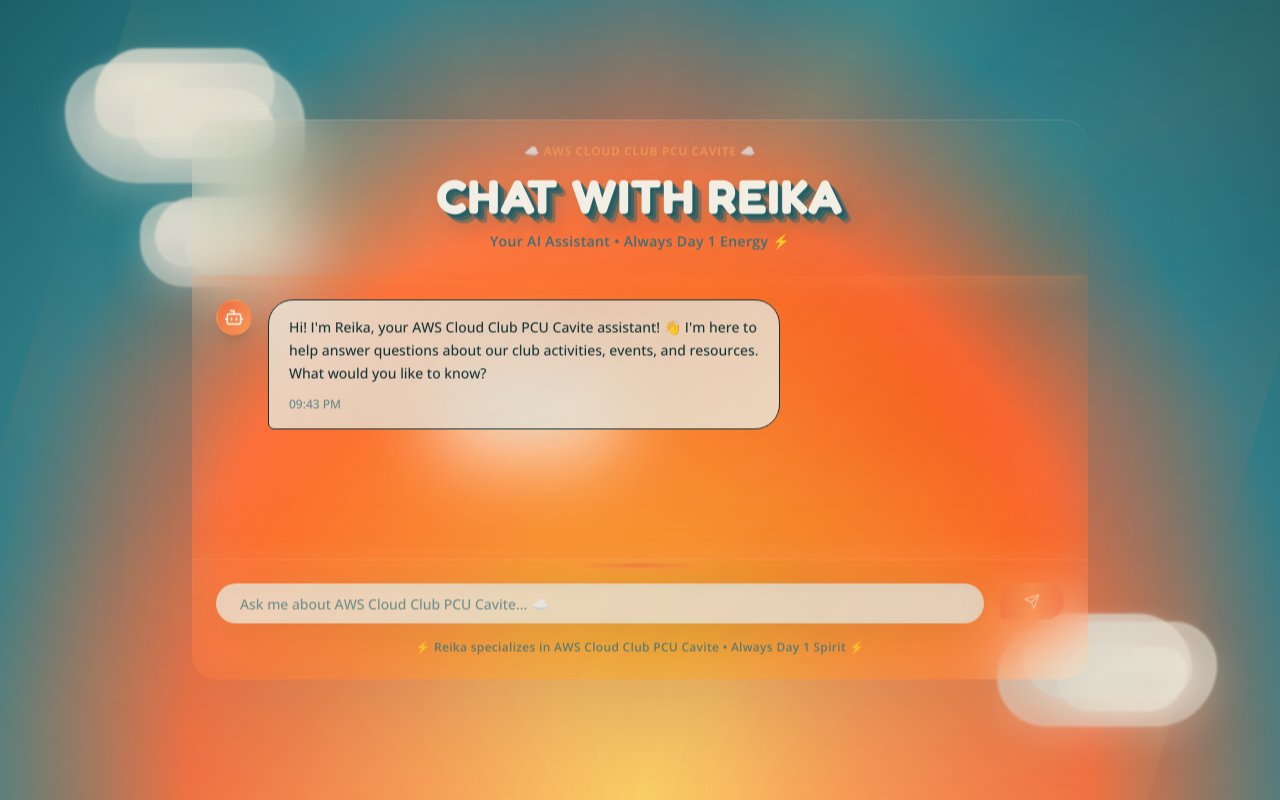
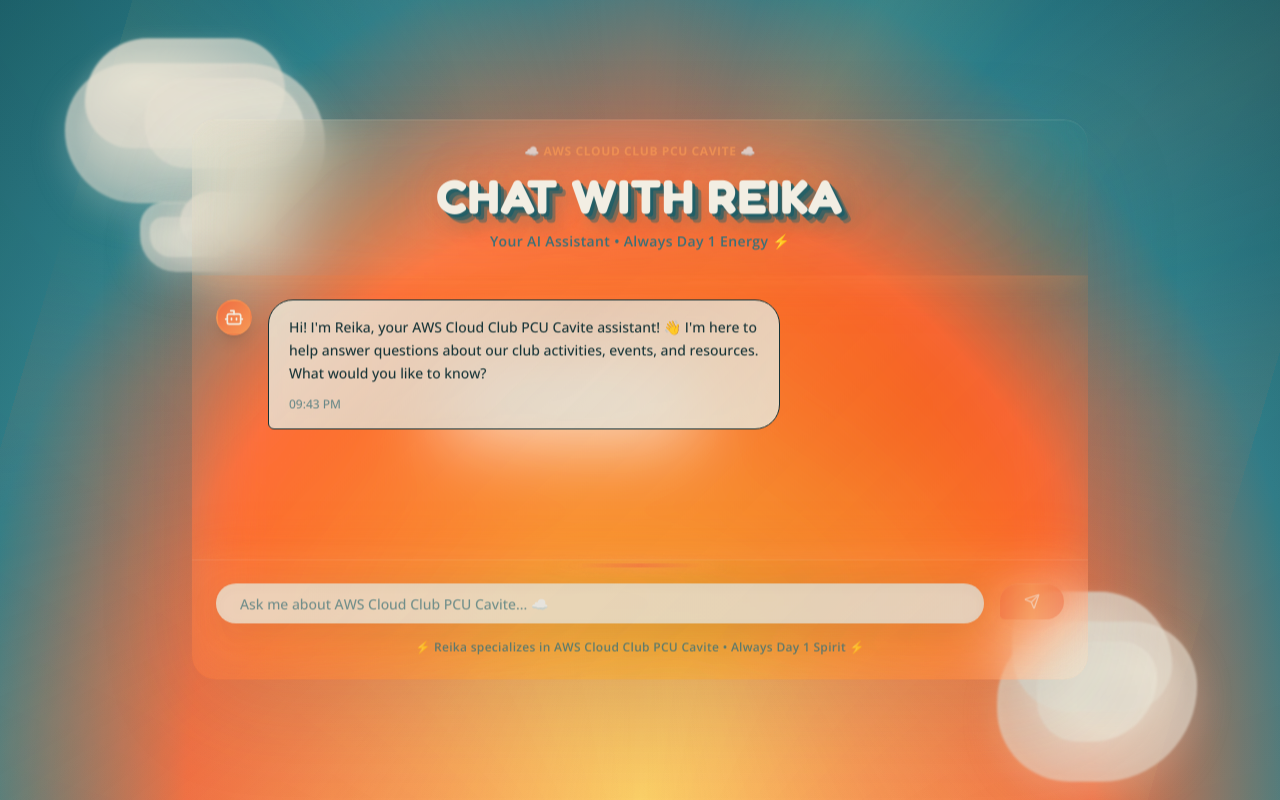
Before and after one commit to c1lc1l/reika-ask-cloud, a React (Vite) app: page / in a window 1280 px wide. Built offline with nearby package versions, Linux system fonts and the light colour scheme.

Commit message:
Make clouds have different shapes
Ensure each cloud illustration has a unique shape to enhance visual diversity and natural appearance.

```diff
--- a/src/index.css
+++ b/src/index.css
@@ -260,111 +260,111 @@ All colors MUST be HSL.
       inset 0 1px 6px hsl(var(--cloud-cream) / 0.3);
   }
 
-  /* Cloud 1 - Top left, fluffy cumulus */
+  /* Cloud 1 - Round puffy cumulus */
   .cloud-1 {
-    width: 240px;
-    height: 120px;
+    width: 260px;
+    height: 140px;
     top: 8%;
     left: -90px;
     animation: float-cloud-1 35s infinite linear;
-    border-radius: 80px 100px 60px 120px;
+    border-radius: 120px 140px 100px 130px;
   }
 
   .cloud-1::before {
-    width: 180px;
-    height: 90px;
-    top: -15px;
-    left: 30px;
-    border-radius: 90px 70px 100px 60px;
+    width: 200px;
+    height: 110px;
+    top: -25px;
+    left: 20px;
+    border-radius: 150px 120px 140px 110px;
   }
 
   .cloud-1::after {
-    width: 140px;
-    height: 70px;
-    top: 25px;
-    left: 70px;
-    border-radius: 60px 110px 70px 80px;
+    width: 160px;
+    height: 90px;
+    top: 15px;
+    left: 80px;
+    border-radius: 130px 180px 120px 140px;
   }
 
-  /* Cloud 2 - Middle right, billowy formation */
+  /* Cloud 2 - Elongated wispy formation */
   .cloud-2 {
-    width: 200px;
-    height: 100px;
+    width: 280px;
+    height: 80px;
     top: 45%;
     left: -220px;
     animation: float-cloud-2 40s infinite linear;
     animation-delay: -15s;
-    border-radius: 70px 90px 110px 60px;
+    border-radius: 40px 60px 45px 35px;
   }
 
   .cloud-2::before {
-    width: 160px;
-    height: 80px;
-    top: -10px;
-    left: 15px;
-    border-radius: 100px 60px 80px 90px;
+    width: 220px;
+    height: 60px;
+    top: -8px;
+    left: 30px;
+    border-radius: 50px 40px 55px 45px;
   }
 
   .cloud-2::after {
-    width: 120px;
-    height: 60px;
-    top: 20px;
-    left: 50px;
-    border-radius: 50px 100px 60px 70px;
+    width: 180px;
+    height: 45px;
+    top: 25px;
+    left: 70px;
+    border-radius: 35px 70px 40px 50px;
   }
 
-  /* Cloud 3 - Bottom, puffy stratus */
+  /* Cloud 3 - Tall towering cumulus */
   .cloud-3 {
-    width: 220px;
-    height: 105px;
+    width: 200px;
+    height: 160px;
     top: 78%;
     left: -100px;
     animation: float-cloud-3 38s infinite linear;
     animation-delay: -25s;
-    border-radius: 90px 70px 100px 80px;
+    border-radius: 100px 80px 120px 90px;
   }
 
   .cloud-3::before {
-    width: 170px;
-    height: 85px;
-    top: -8px;
-    left: 25px;
-    border-radius: 80px 110px 60px 90px;
+    width: 160px;
+    height: 120px;
+    top: -30px;
+    left: 15px;
+    border-radius: 80px 140px 90px 110px;
   }
 
   .cloud-3::after {
-    width: 130px;
-    height: 65px;
-    top: 25px;
-    left: 60px;
-    border-radius: 70px 60px 100px 80px;
+    width: 120px;
+    height: 100px;
+    top: 20px;
+    left: 40px;
+    border-radius: 90px 70px 130px 80px;
   }
 
-  /* Cloud 4 - Top center, wispy cumulus */
+  /* Cloud 4 - Scattered broken cloud */
   .cloud-4 {
-    width: 180px;
-    height: 85px;
+    width: 160px;
+    height: 70px;
     top: 25%;
     left: -200px;
     animation: float-cloud-4 42s infinite linear;
     animation-delay: -8s;
-    border-radius: 60px 100px 70px 90px;
+    border-radius: 40px 80px 35px 60px;
   }
 
   .cloud-4::before {
-    width: 140px;
-    height: 70px;
-    top: -5px;
-    left: 15px;
-    border-radius: 90px 60px 100px 70px;
+    width: 100px;
+    height: 55px;
+    top: -10px;
+    left: 40px;
+    border-radius: 60px 40px 70px 50px;
   }
 
   .cloud-4::after {
-    width: 100px;
-    height: 50px;
-    top: 20px;
-    left: 45px;
-    border-radius: 50px 90px 60px 80px;
+    width: 80px;
+    height: 40px;
+    top: 15px;
+    left: 10px;
+    border-radius: 30px 60px 35px 50px;
   }
 
   #root {
```
